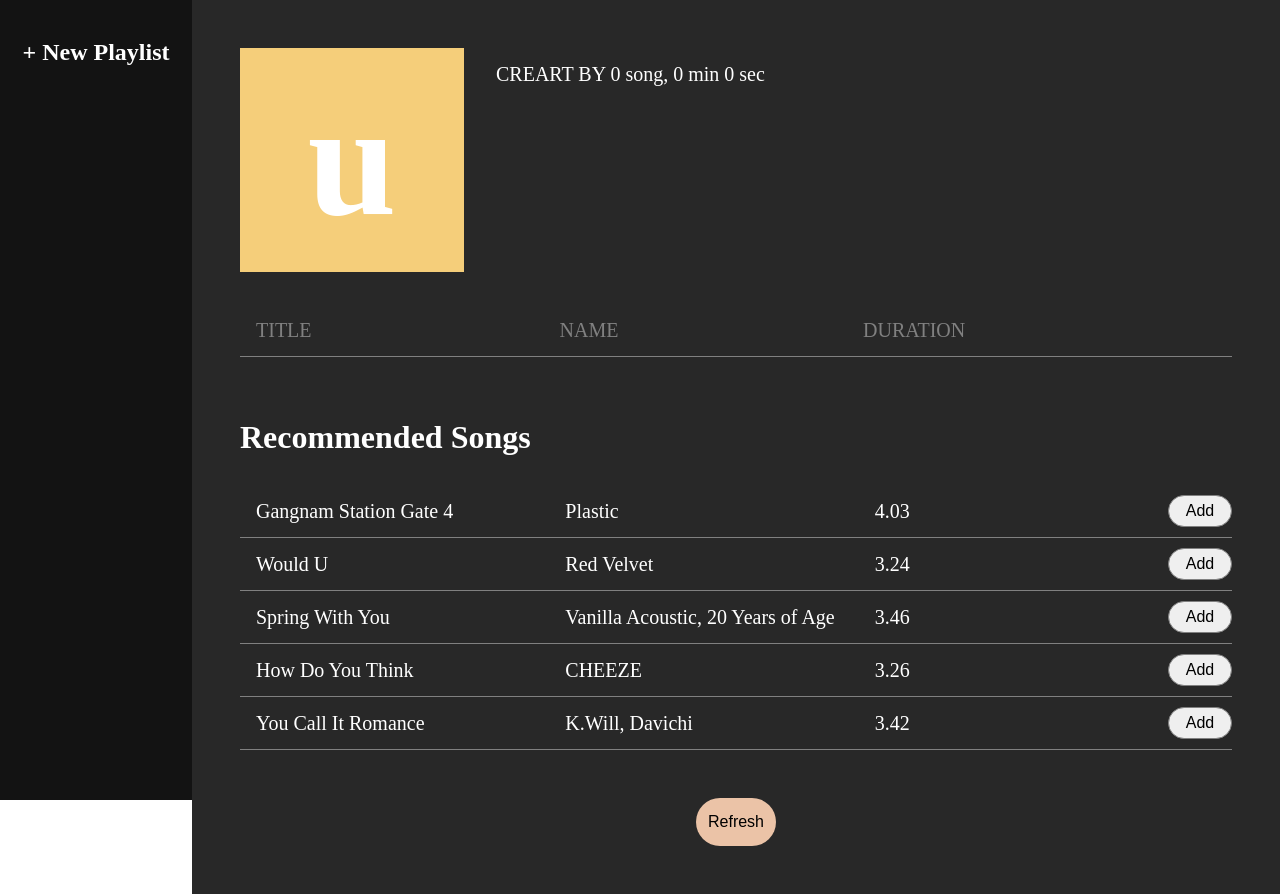
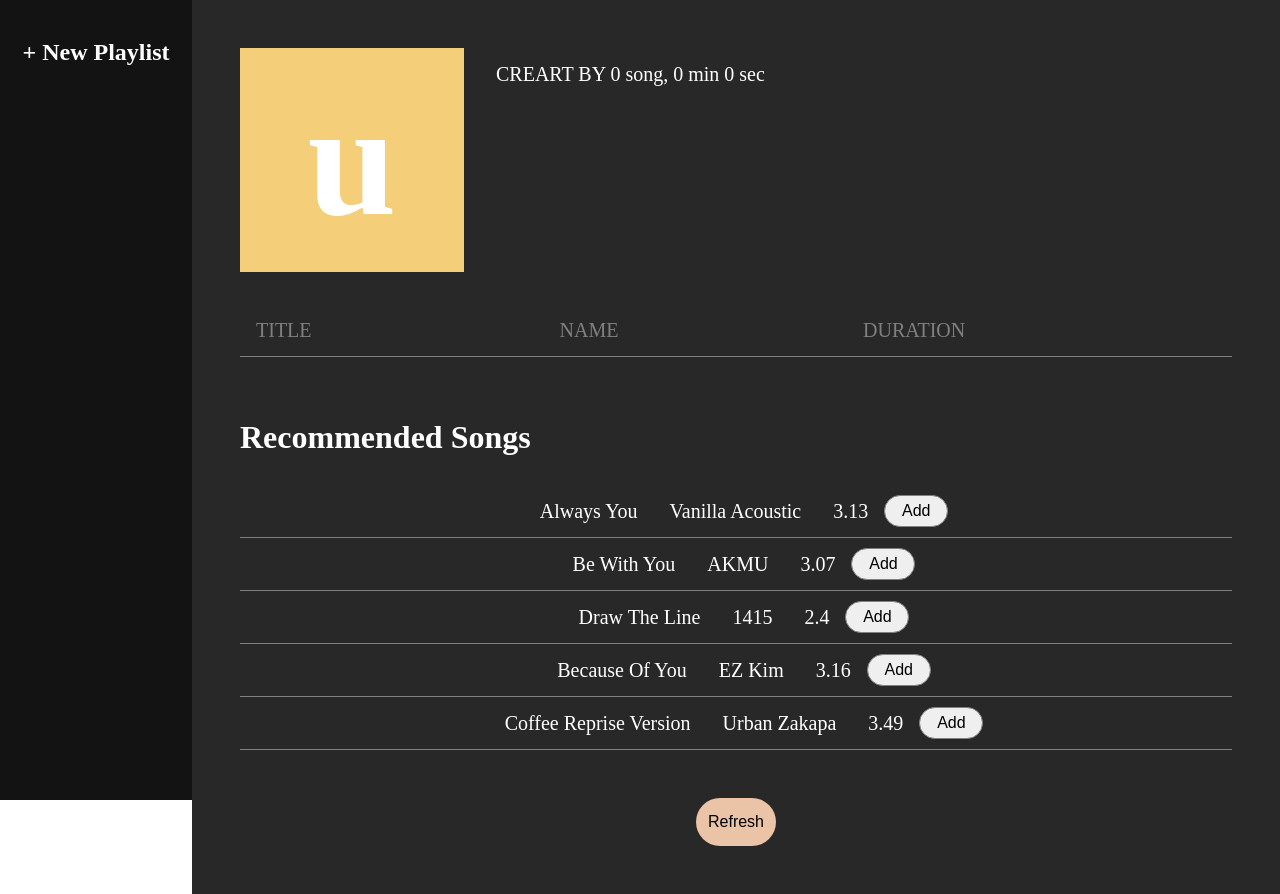
Before and after one commit to Ajarnshilin/DII-playlist, a React (Create React App) app: page / in a window 1280 px wide. Built offline with nearby package versions, Linux system fonts and the light colour scheme.

Commit message:
add animation

```diff
--- a/package.json
+++ b/package.json
@@ -7,6 +7,7 @@
     "@testing-library/react": "^11.2.2",
     "@testing-library/user-event": "^12.6.0",
     "react": "^17.0.1",
+    "react-awesome-reveal": "^3.5.1",
     "react-dom": "^17.0.1",
     "react-modal": "^3.12.1",
     "react-router-dom": "^5.2.0",
--- a/src/components/Button/AddSong.js
+++ b/src/components/Button/AddSong.js
@@ -1,4 +1,5 @@
 import React from "react";
+import { Slide } from "react-awesome-reveal";
 import styled from "styled-components";
 import { ListContextV2 } from '../../context/ListContextV2'
 import { AddTime } from '../../util/AddTime'
@@ -57,11 +58,15 @@ function AddSong({props}) {
     setDogwow((dogwow) => AddTime(dogwow,time))
   }
     return (
-    <SongContainer key={props.id}>
+
+    <SongContainer >
+      <Slide key={props.id}>
               <SongTitle>{props.title}</SongTitle>
               <SongArtist>{props.artist}</SongArtist>
               <SongDuration>{props.duration}</SongDuration>
+
               <Add onClick={() => handleClick(props.id,props.duration)} >Add</Add>
+              </Slide>
     </SongContainer>
 )
 }
--- a/src/components/Content/Recommend.js
+++ b/src/components/Content/Recommend.js
@@ -1,6 +1,7 @@
 import React from "react";
 import songJson from "../../song.json"
 import AddSong from "../Button/AddSong";
+import { Slide } from "react-awesome-reveal";
 
 
 function Recommend(props) {
@@ -8,9 +9,32 @@ function Recommend(props) {
 
     return (
         <>
-        {RandomSongJson.sort((a,b) => Math.random() - Math.random()).slice(0,5).map((item, key) => (
+        <Slide triggerOnce>
+        {RandomSongJson.sort((a,b) => Math.random() - Math.random()).slice(0,1).map((item, key) => (
+            <AddSong key={key}  props={item} />
+        ))}
+        <Slide triggerOnce >
+        {RandomSongJson.sort((a,b) => Math.random() - Math.random()).slice(0,1).map((item, key) => (
             <AddSong key={key} props={item}/>
         ))}
+        <Slide triggerOnce >
+        {RandomSongJson.sort((a,b) => Math.random() - Math.random()).slice(0,1).map((item, key) => (
+            <AddSong key={key} props={item}/>
+        ))}
+        <Slide triggerOnce >
+        {RandomSongJson.sort((a,b) => Math.random() - Math.random()).slice(0,1).map((item, key) => (
+            <AddSong key={key} props={item}/>
+        ))}
+        <Slide triggerOnce >
+        {RandomSongJson.sort((a,b) => Math.random() - Math.random()).slice(0,1).map((item, key) => (
+            <AddSong key={key} props={item}/>
+        ))}
+
+        </Slide>
+        </Slide>
+        </Slide>
+        </Slide>
+        </Slide>
         </>
     );
 }
```
Also changed, not shown: 1 other file (tests, documents, lock files or other folders).
